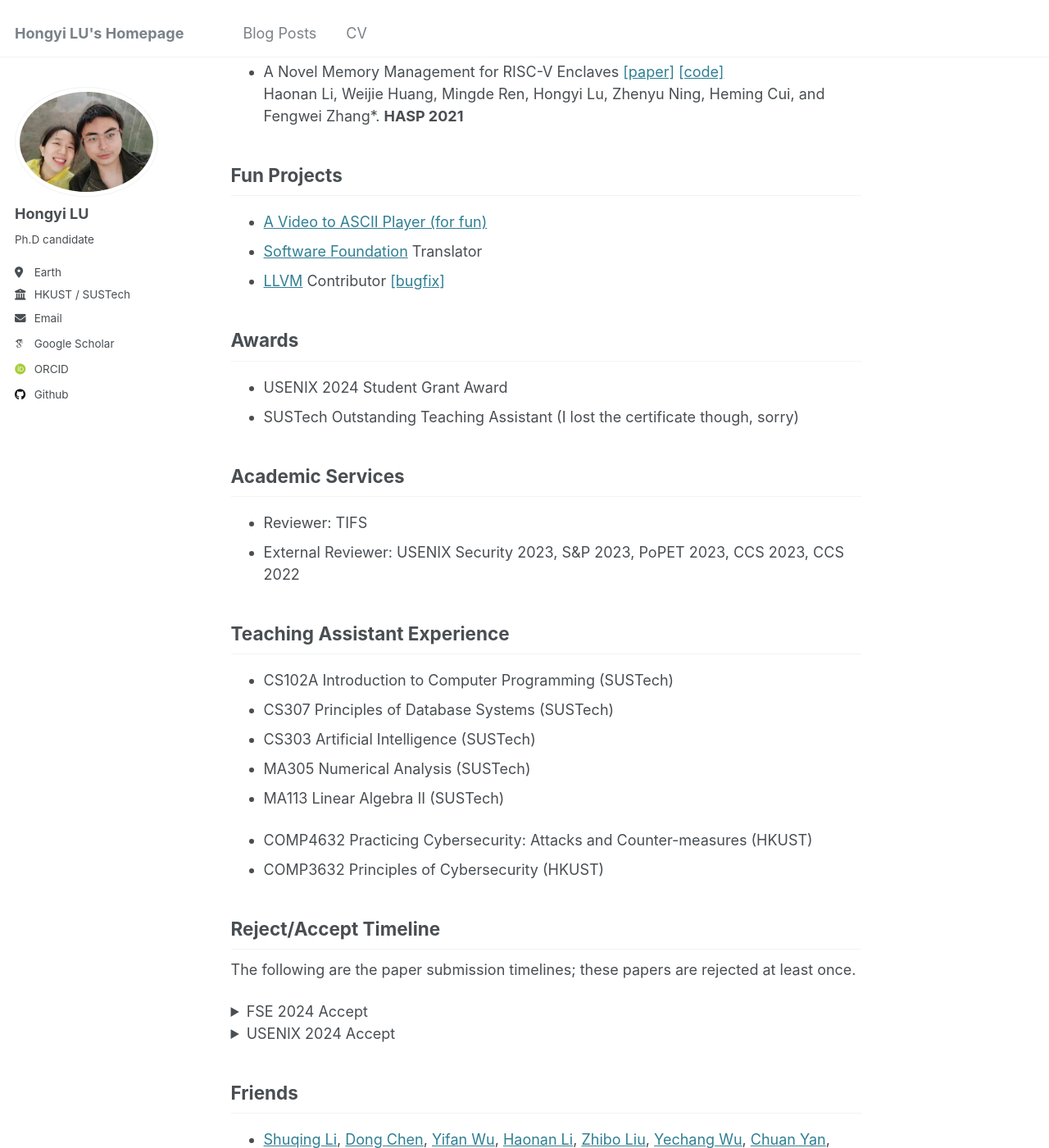
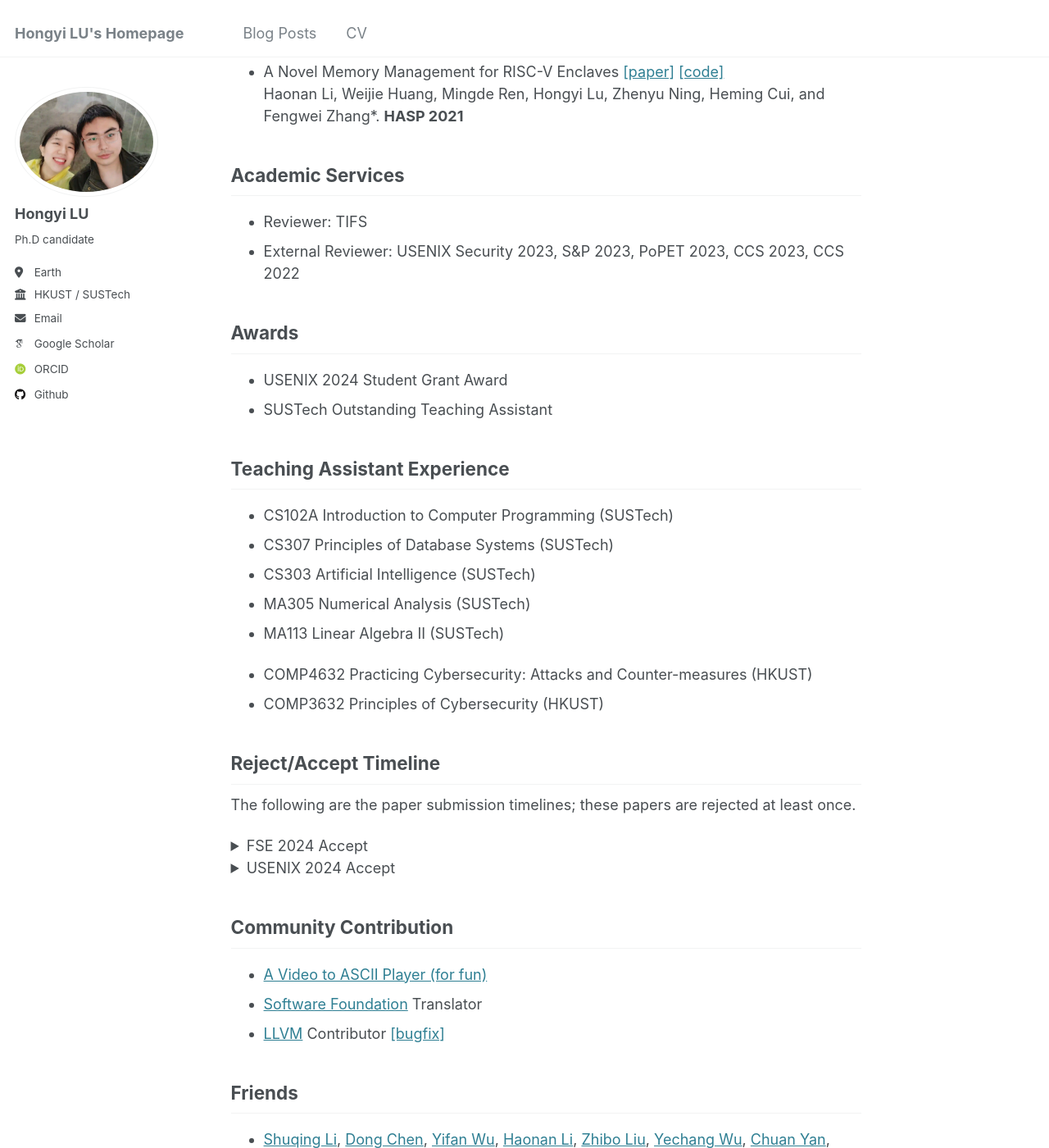
Before and after one commit to jwnhy/jwnhy.github.io, a Jekyll site: the page built from _pages/about.md, in a window 1280 px wide and 1400 px high, scrolled down 804 px. Shown: the whole window at 82% size. Built offline with Jekyll 4.4.1, drawn with Linux system fonts in a browser that asks for light colours; some web fonts are replaced.

Commit message:
upload profile

```diff
--- a/_pages/about.md
+++ b/_pages/about.md
@@ -9,7 +9,6 @@ footer: true
 author: "Hongyi Lu (jwnhy)"
 permalink: /
 ---
-
 
 Hongyi LU (jwnhy) is a third-year Computer Science Ph.D student in
 SUSTech-HKUST joint program under the supervision of [Prof. Shuai
@@ -41,22 +40,15 @@ Here is his [resume](../resume.pdf).
 - A Novel Memory Management for RISC-V Enclaves [[paper]](./papers/ashman-hasp21.pdf)  [[code]](https://github.com/Compass-All/Ashman)
     Haonan Li, Weijie Huang, Mingde Ren, Hongyi Lu, Zhenyu Ning, Heming Cui, and Fengwei Zhang\*. **HASP 2021**
 
+## Academic Services
 
-## Fun Projects
-
-- [A Video to ASCII Player (for fun)](https://github.com/jwnhy/video2ascii)
-- [Software Foundation](https://coq-zh.github.io/SF-zh/) Translator
-- [LLVM](https://llvm.org/) Contributor [[bugfix]](https://github.com/llvm/llvm-project/commit/16c2872d7b09eee67dd0c7ef6b5dd3c3724d3cfc)
+- Reviewer: TIFS
+- External Reviewer: USENIX Security 2023, S&P 2023, PoPET 2023, CCS 2023, CCS 2022
 
 ## Awards
 
 - USENIX 2024 Student Grant Award
-- SUSTech Outstanding Teaching Assistant (I lost the certificate though, sorry)
-
-## Academic Services
-
-- Reviewer: TIFS
-- External Reviewer: USENIX Security 2023, S&P 2023, PoPET 2023, CCS 2023, CCS 2022
+- SUSTech Outstanding Teaching Assistant
 
 ## Teaching Assistant Experience
 
@@ -85,6 +77,13 @@ The following are the paper submission timelines; these papers are rejected at l
 3. USENIX Security 2024 Accept
 </details>
 
+## Community Contribution
+
+- [A Video to ASCII Player (for fun)](https://github.com/jwnhy/video2ascii)
+- [Software Foundation](https://coq-zh.github.io/SF-zh/) Translator
+- [LLVM](https://llvm.org/) Contributor [[bugfix]](https://github.com/llvm/llvm-project/commit/16c2872d7b09eee67dd0c7ef6b5dd3c3724d3cfc)
+
+
 ## Friends
 
 - [Shuqing Li](https://shuqing-li.github.io/), [Dong Chen](https://blossomin.github.io/), [Yifan Wu](https://ghostfrankwu.github.io/), [Haonan Li](https://haonan.me/), [Zhibo Liu](https://monkbai.github.io/), [Yechang Wu](https://wycer.cn/), [Chuan Yan](https://yanchuan390.github.io/), [Weipeng Jiang](https://sites.google.com/view/weipeng-jiang/), [Yunjie Deng](https://yunjie-deng.github.io/).
```
